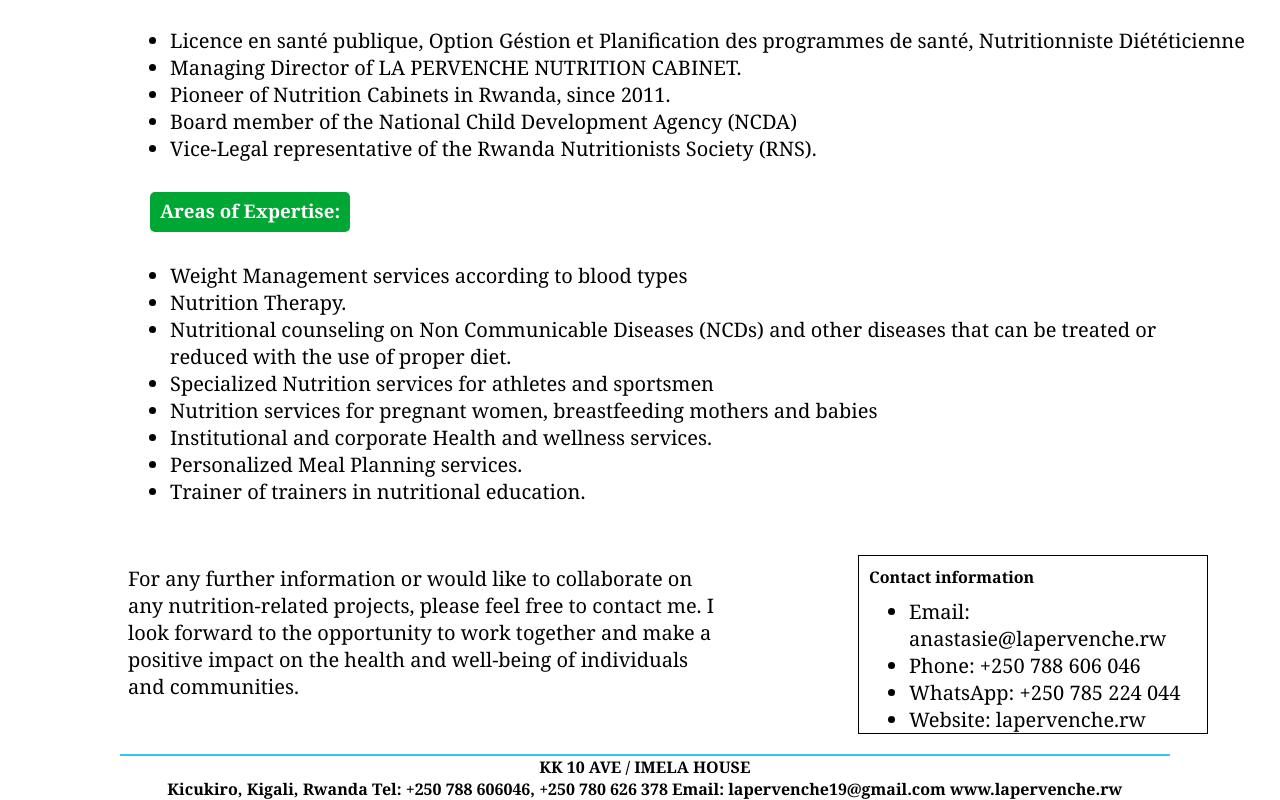
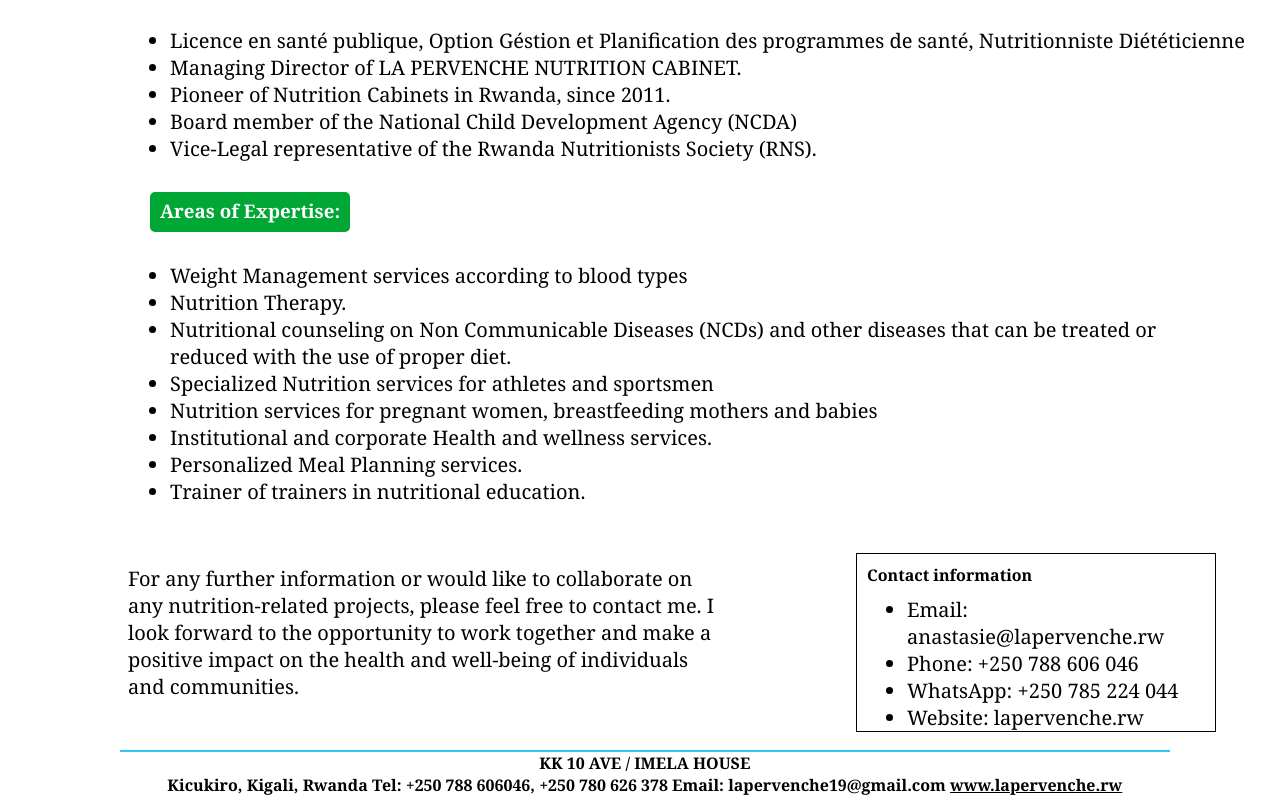
Before and after one commit to cedrickvictor/lapervenche, a plain HTML site: page index.html in a window 1280 px wide. Shown: the part 555-1355 px from the top of the page. Drawn offline with Linux system fonts and the light colour scheme.

Commit message:
final changes

```diff
--- a/css/style.css
+++ b/css/style.css
@@ -64,8 +64,8 @@
 }
 .foot .box{
     border: 1px solid black;
-    width: 350px;
-    margin: 20px;
+    width: 360px;
+    margin: 18px;
 }
 .box ul{
     margin-top: 10px;
--- a/index.html
+++ b/index.html
@@ -97,7 +97,7 @@
     <div class="footer">
         <h4>
             KK 10 AVE / IMELA HOUSE <br>
-Kicukiro, Kigali, Rwanda Tel: +250 788 606046, +250 780 626 378 Email: lapervenche19@gmail.com www.lapervenche.rw
+Kicukiro, Kigali, Rwanda Tel: +250 788 606046, +250 780 626 378 Email: lapervenche19@gmail.com <a style="color: black;" href="https://lapervenche.rw/">www.lapervenche.rw</a>
         </h4>
     </div>
 </div>
```
